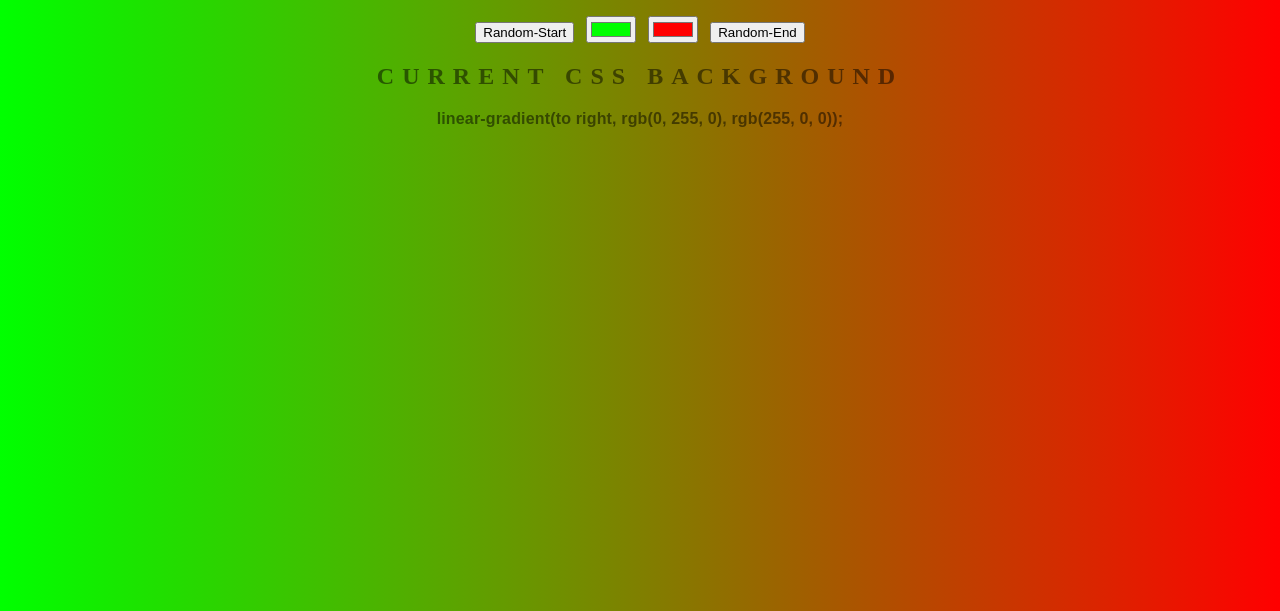
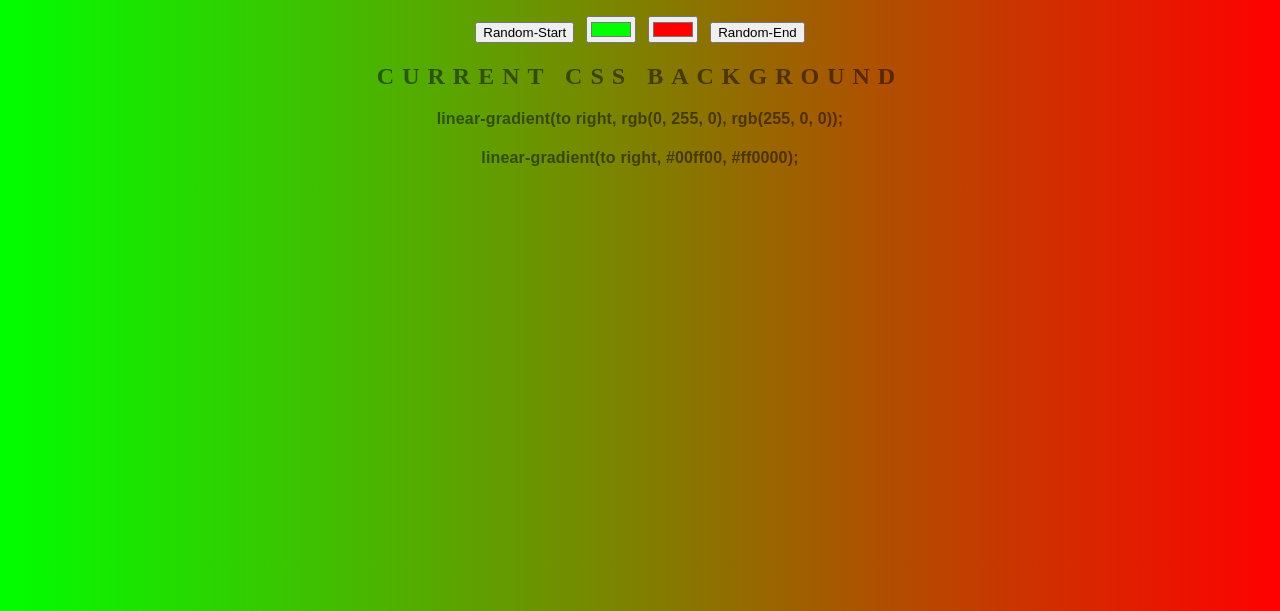
Before and after one commit to ChrisPaine/backgroundgenerator, a plain HTML site: page index.html in a window 1280 px wide. Shown: the part 189-800 px from the top of the page. Drawn offline with Linux system fonts and the light colour scheme.

Commit message:
Add Hex gradient values to index.html

```diff
--- a/index.html
+++ b/index.html
@@ -12,6 +12,7 @@
 	<button id="randend">Random-End</button>
 	<h2>Current CSS Background</h2>
 	<h3></h3>
+	<h4></h4>
 	<script type="text/javascript" src="script.js"></script>
 </body>
 </html>
--- a/script.js
+++ b/script.js
@@ -1,4 +1,5 @@
 var css = document.querySelector("h3");
+var hex = document.querySelector("h4");
 var color1 = document.querySelector(".color1");
 var color2 = document.querySelector(".color2");
 var body = document.getElementById("gradient");
@@ -15,6 +16,7 @@ function setGradient() {
 	+ ")";
 
 	css.textContent = body.style.background + ";";
+	hex.textContent = "linear-gradient(to right, " + color1.value + ", " + color2.value	+ ")" +";";
 }
 
 function randomColorHex() {
@@ -22,13 +24,13 @@ function randomColorHex() {
 }
 
 //On page load
-body.style.background = "linear-gradient(to right, "
-+ "#00ff00" + ", " + "#ff0000" 	+ ")";
+body.style.background = "linear-gradient(to right, " + "#00ff00" + ", " + "#ff0000" 	+ ")";
 
 css.textContent = body.style.background + ";";
+hex.textContent = "linear-gradient(to right, " + color1.value + ", " + color2.value	+ ")" +";";
+
 
 //Events
-
 color1.addEventListener("input", setGradient);
 
 color2.addEventListener("input", setGradient);
--- a/style.css
+++ b/style.css
@@ -17,7 +17,7 @@ h1 {
     width: 100%;
 }
 
-h3 {
+h3, h4 {
 	font: 900 1em 'Raleway', sans-serif;
     color: rgba(0,0,0,.5);
     text-align: center;
```
